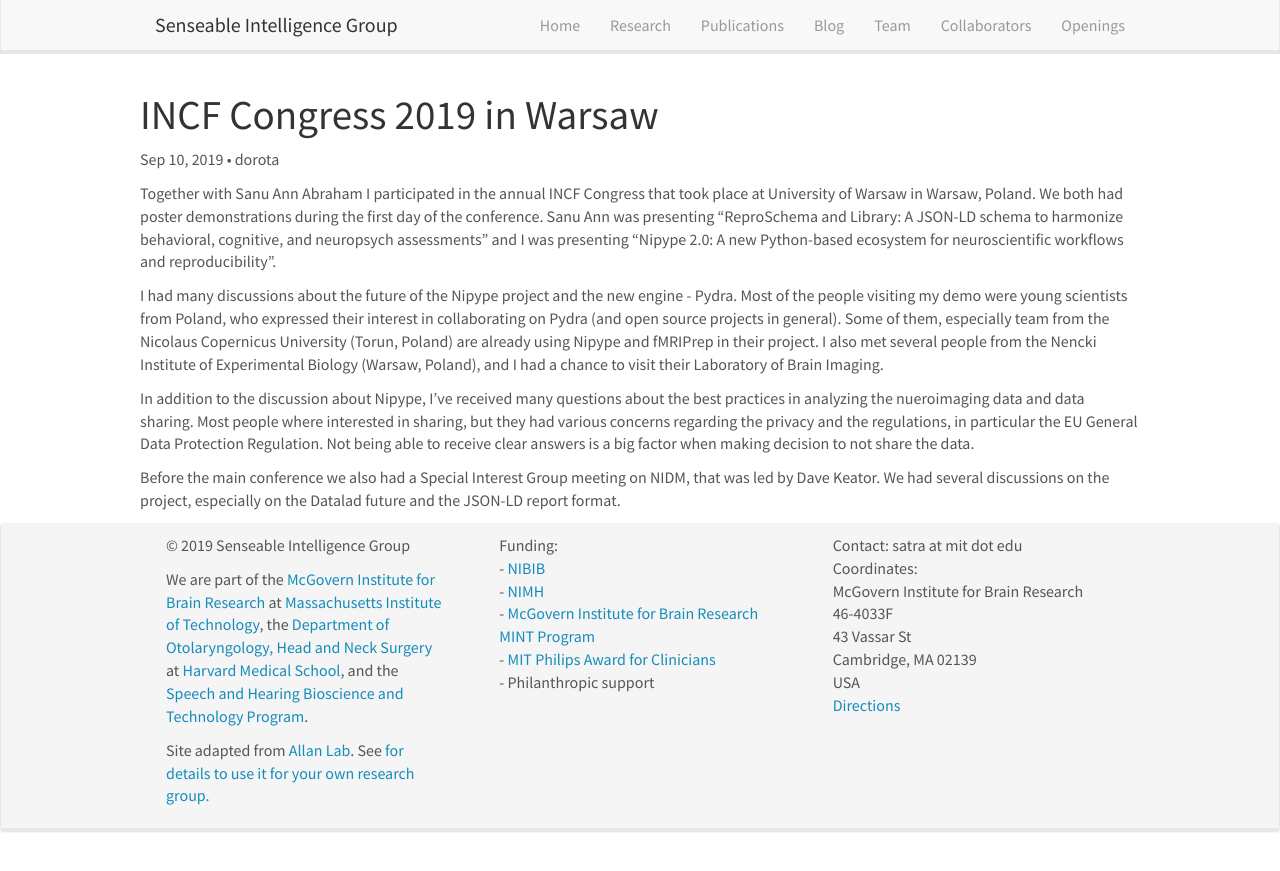
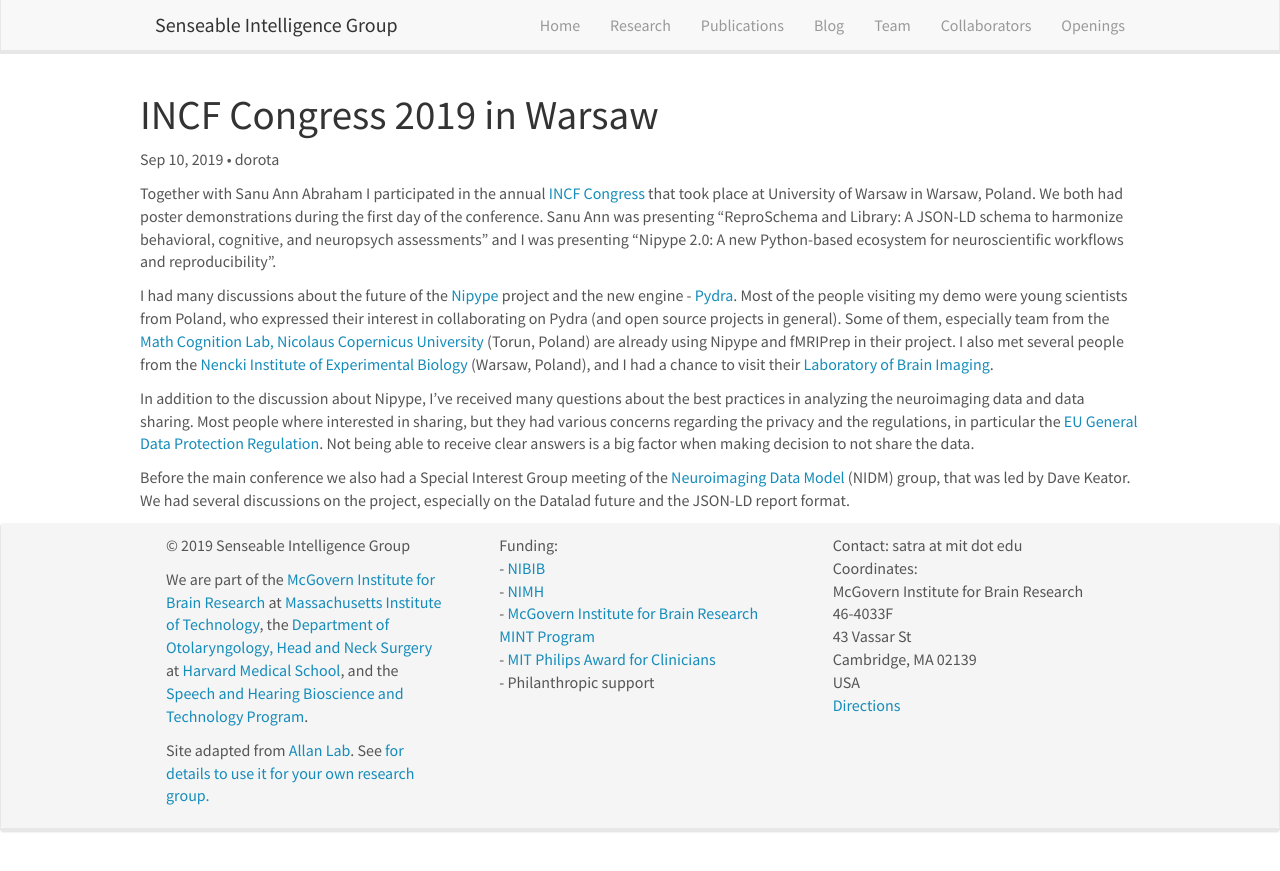
Before and after one commit to sensein/group, a Jekyll site: the page built from _posts/2019-09-10-INCF_Warsaw.md, in a window 1280 px wide. Shown: the top 871 px of the page. Built offline with Jekyll 4.4.1, drawn with Linux system fonts in a browser that asks for light colours; nearby versions of some CDN libraries.

Commit message:
adding links

```diff
--- a/_posts/2019-09-10-INCF_Warsaw.md
+++ b/_posts/2019-09-10-INCF_Warsaw.md
@@ -4,10 +4,20 @@ layout: post
 author: dorota
 ---
 
-Together with Sanu Ann Abraham I participated in the annual INCF Congress that took place at University of Warsaw in Warsaw, Poland. We both had poster demonstrations during the first day of the conference. Sanu Ann was presenting “ReproSchema and Library: A JSON-LD schema to harmonize behavioral, cognitive, and neuropsych assessments” and I was presenting “Nipype 2.0: A new Python-based ecosystem for neuroscientific workflows and reproducibility”.
+Together with Sanu Ann Abraham I participated in the annual [INCF Congress][incf] that took place at University of Warsaw in Warsaw, Poland. We both had poster demonstrations during the first day of the conference. Sanu Ann was presenting “ReproSchema and Library: A JSON-LD schema to harmonize behavioral, cognitive, and neuropsych assessments” and I was presenting “Nipype 2.0: A new Python-based ecosystem for neuroscientific workflows and reproducibility”.
 
-I had many discussions about the future of the Nipype project and the new engine - Pydra. Most of the people visiting my demo were young scientists from Poland, who expressed their interest in collaborating on Pydra (and open source projects in general). Some of them, especially team from the Nicolaus Copernicus University (Torun, Poland) are already using Nipype and fMRIPrep in their project. I also met several people from the Nencki Institute of Experimental Biology (Warsaw, Poland), and I had a chance to visit their Laboratory of Brain Imaging.
+I had many discussions about the future of the [Nipype] project and the new engine - [Pydra]. Most of the people visiting my demo were young scientists from Poland, who expressed their interest in collaborating on Pydra (and open source projects in general). Some of them, especially team from the [Math Cognition Lab, Nicolaus Copernicus University][Copernicus] (Torun, Poland) are already using Nipype and fMRIPrep in their project. I also met several people from the [Nencki Institute of Experimental Biology][Nencki] (Warsaw, Poland), and I had a chance to visit their [Laboratory of Brain Imaging][Nencki Brain].
 
-In addition to the discussion about Nipype, I’ve received many questions about the best practices in analyzing the nueroimaging data and data sharing. Most people where interested in sharing, but they had various concerns regarding the privacy and the regulations, in particular the EU General Data Protection Regulation. Not being able to receive clear answers is a big factor when making decision to not share the data.
+In addition to the discussion about Nipype, I’ve received many questions about the best practices in analyzing the neuroimaging data and data sharing. Most people where interested in sharing, but they had various concerns regarding the privacy and the regulations, in particular the [EU General Data Protection Regulation][GDPR]. Not being able to receive clear answers is a big factor when making decision to not share the data.
 
-Before the main conference we also had a Special Interest Group meeting on NIDM, that was led by Dave Keator. We had several discussions on the project, especially on the Datalad future and the JSON-LD report format.
+Before the main conference we also had a Special Interest Group meeting of the [Neuroimaging Data Model][NIDM] (NIDM) group, that was led by Dave Keator. We had several discussions on the project, especially on the Datalad future and the JSON-LD report format.
+
+
+[Nencki Brain]: http://en.nencki.gov.pl/laboratory-of-brain-imaging
+[Nencki]: http://en.nencki.gov.pl/
+[incf]: https://www.neuroinformatics2019.org/
+[Nipype]: https://nipype.readthedocs.io/en/latest/
+[Pydra]: https://github.com/nipype/pydra
+[Copernicus]: http://mathcoglab.umk.pl/
+[GDPR]: https://eugdpr.org/
+[NIDM]: The Neuroimaging Data Model
```
